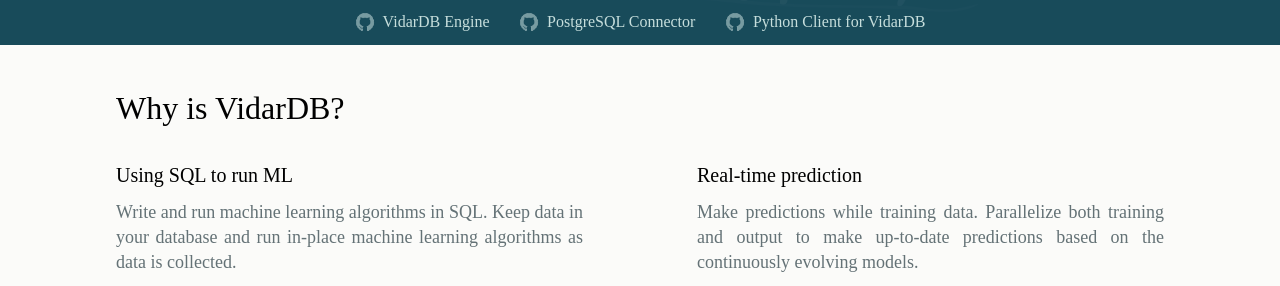
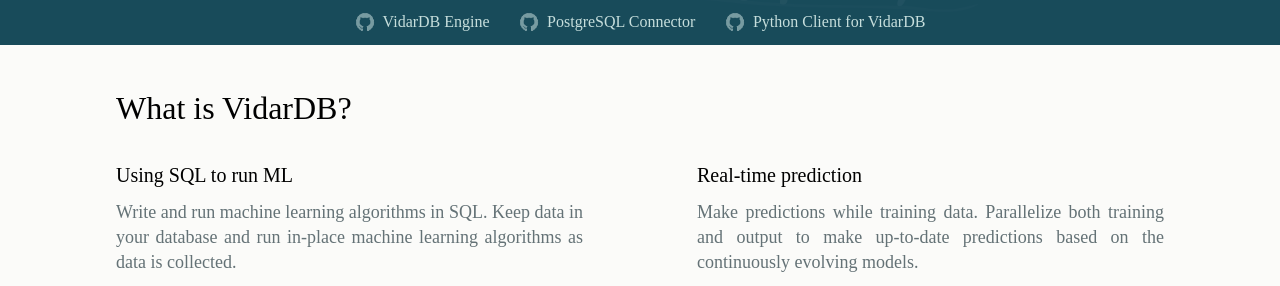
Before and after one commit to vidardb/vidardb.github.io, a Jekyll site: the page built from index.html, in a window 1280 px wide and 900 px high, scrolled down 338 px. Shown: the part 170-456 px from the top of the window. Built offline with Jekyll 4.4.1, drawn with Linux system fonts in a browser that asks for light colours; some web fonts are replaced; the list of posts is cut into pages by our own code.

Commit message:
Update index.html

```diff
--- a/index.html
+++ b/index.html
@@ -81,7 +81,7 @@
         <!-- features -->
     <div class="feature modern-stacks">
         <div class="site-container">
-             <h1>Why is VidarDB?</h1>
+             <h1>What is VidarDB?</h1>
             <section class="feature-content">
                 <article>
                     <h2>Using SQL to run ML</h2>
```
